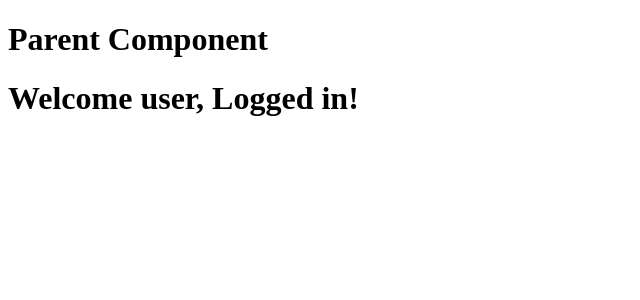
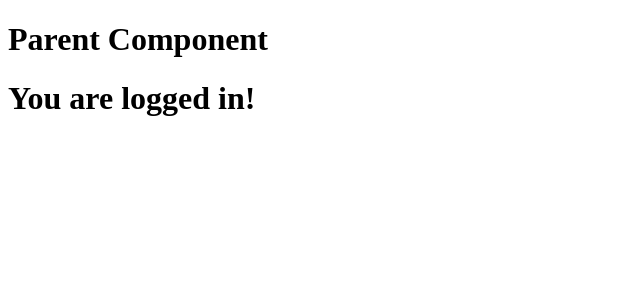
Before and after one commit to acciojob/lift-state-up-5-bharatjivv, a React app: page / in a window 1280 px wide. Both pictures are taken after typing "Sample", "Sample123" into the empty fields and a click on the button "Login". Shown: the top 300 px of the page, without its empty margins (0-640 px from the left). Built offline with nearby package versions, Linux system fonts and the light colour scheme.

Commit message:
loggedin

```diff
--- a/src/components/App.js
+++ b/src/components/App.js
@@ -15,7 +15,7 @@ const App = () => {
     <h1>Parent Component </h1>
         {/* Do not remove the main div */}
         {isLoggedIn ? (
-          <h1>Welcome user, Logged in!</h1>
+          <h1>You are logged in!</h1>
         ): (<LoginForm onLogin={handleLogin} />
 
         )}
```
